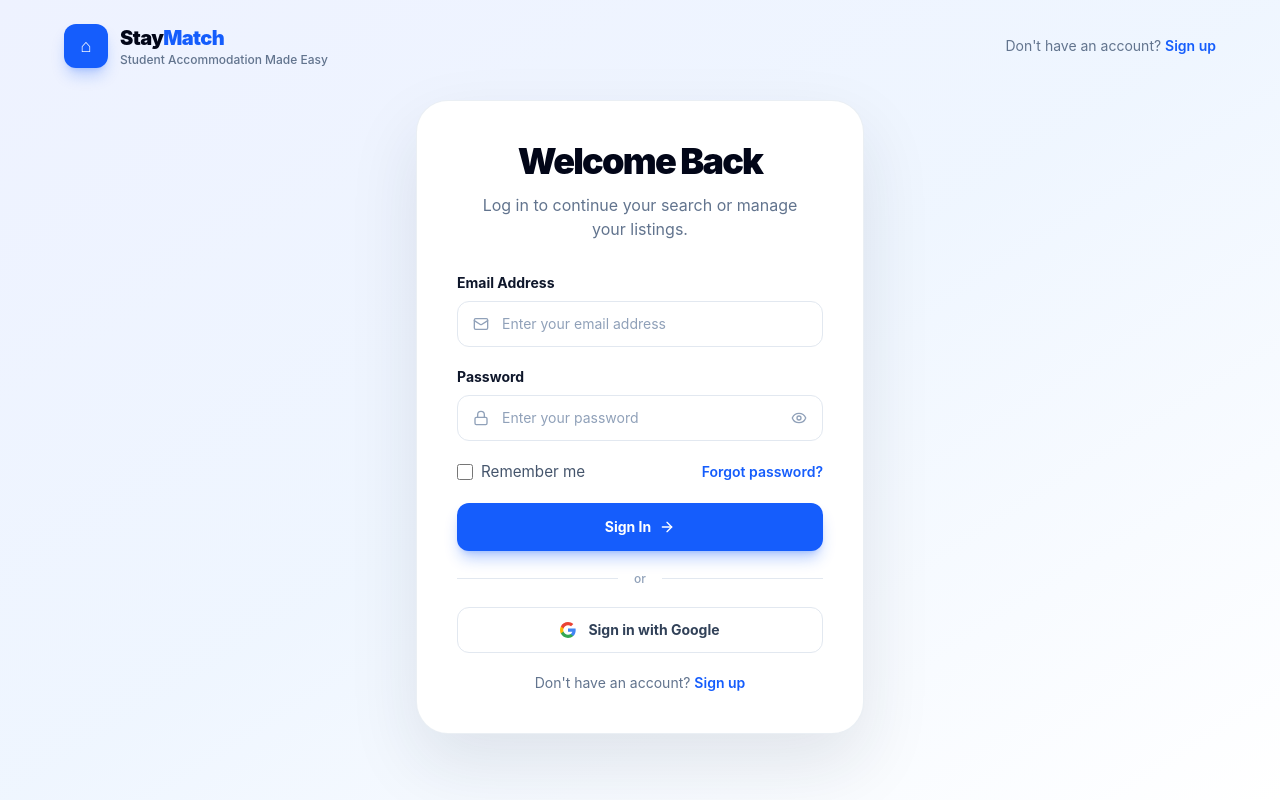
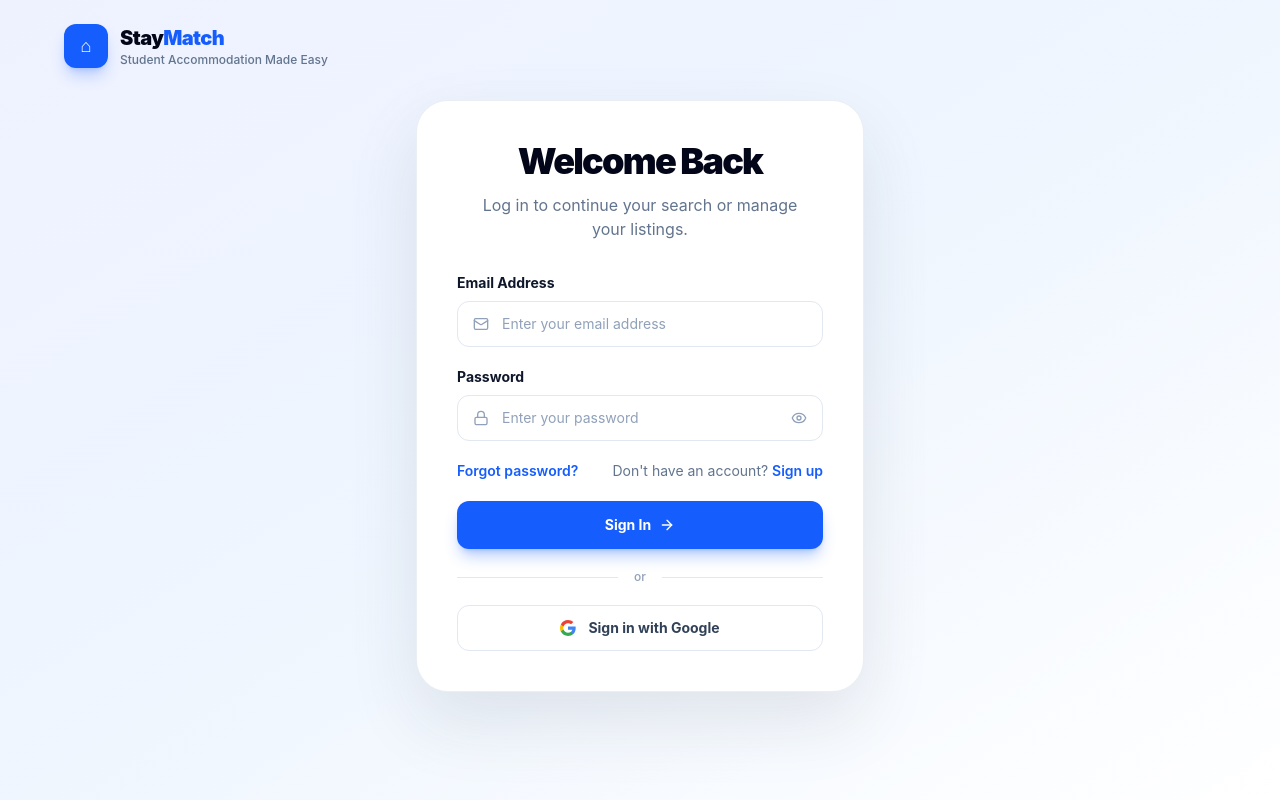
Before and after one commit to Nomhle255/staymatch, a Next.js app: page /login in a window 1280 px wide. Built offline with nearby package versions, Linux system fonts and the light colour scheme.

Commit message:
feat: update login page

```diff
--- a/src/components/pages/LoginPage.tsx
+++ b/src/components/pages/LoginPage.tsx
@@ -98,12 +98,6 @@ function LoginPage() {
 						<p className="text-xs font-medium text-slate-500">Student Accommodation Made Easy</p>
 					</div>
 				</div>
-				<p className="text-sm text-slate-500">
-					Don't have an account?{' '}
-					<Link href="/register" className="font-semibold text-blue-600 hover:text-blue-700">
-						Sign up
-					</Link>
-				</p>
 			</div>
 
 			<div className="mx-auto mt-8 max-w-md rounded-[2rem] border border-slate-200/70 bg-white p-6 shadow-[0_30px_70px_rgba(30,41,59,0.1)] sm:p-10">
@@ -160,16 +154,15 @@ function LoginPage() {
 					</Field>
 
 					<div className="flex items-center justify-between text-sm">
-						<label className="flex items-center gap-2 text-slate-600">
-							<input
-								type="checkbox"
-								className="h-4 w-4 rounded border-slate-300 text-blue-600 focus:ring-blue-500"
-							/>
-							Remember me
-						</label>
 						<a href="#" className="font-semibold text-blue-600 hover:text-blue-700">
 							Forgot password?
 						</a>
+						<p className="text-center text-sm text-slate-500">
+						Don't have an account?{' '}
+						<Link href="/register" className="font-semibold text-blue-600 hover:text-blue-700">
+							Sign up
+						</Link>
+					</p>
 					</div>
 
 					<button
@@ -211,13 +204,6 @@ function LoginPage() {
 						</svg>
 						Sign in with Google
 					</button>
-
-					<p className="text-center text-sm text-slate-500">
-						Don't have an account?{' '}
-						<Link href="/register" className="font-semibold text-blue-600 hover:text-blue-700">
-							Sign up
-						</Link>
-					</p>
 				</form>
 			</div>
 		</main>
```
